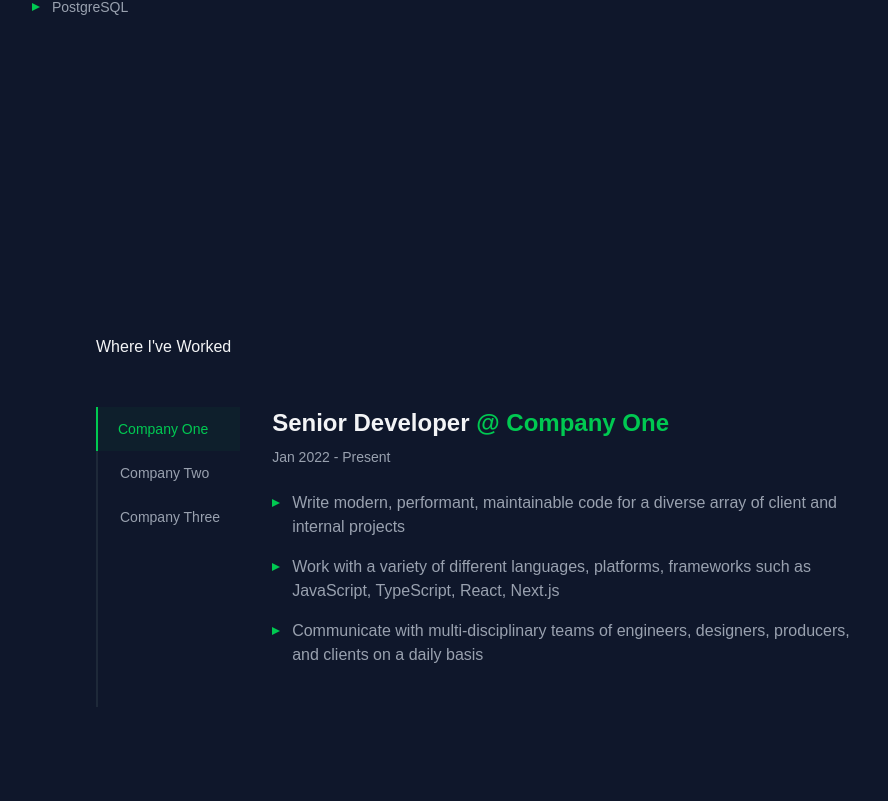
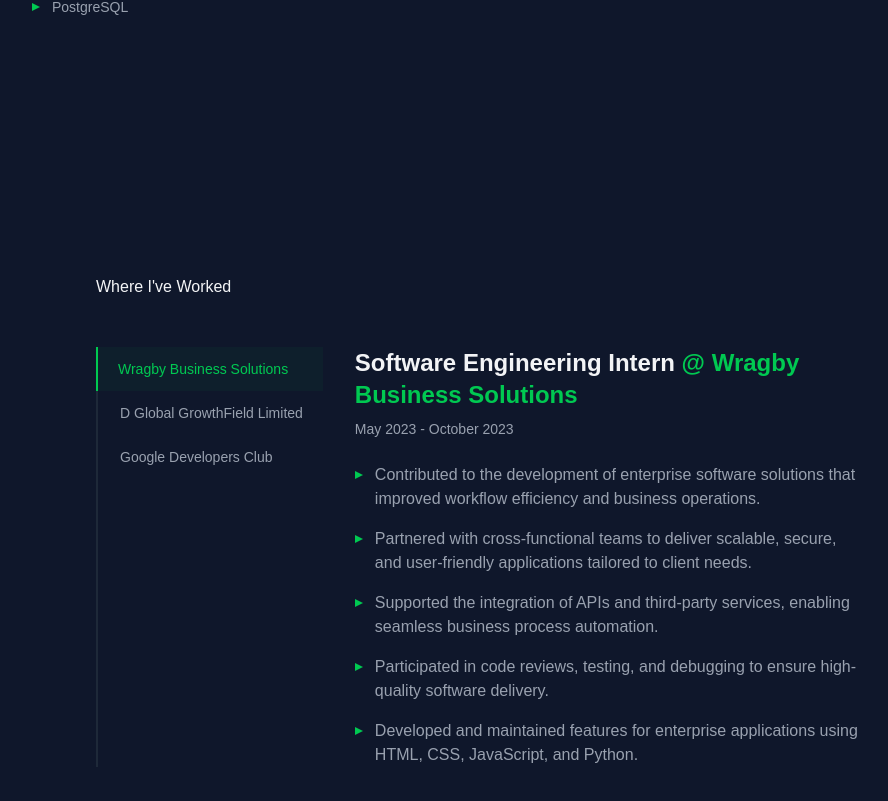
Before and after one commit to Olumightyy/my-portfolio, a Next.js app: page / in a window 1280 px wide. Shown: the part 1541-2342 px from the top of the page, without its empty margins (160-1048 px from the left). Built offline with nearby package versions, Linux system fonts and the light colour scheme.

Commit message:
feat: Update portfolio components and package dependencies

```diff
--- a/src/app/components/About.js
+++ b/src/app/components/About.js
@@ -20,7 +20,7 @@
       <div className="max-w-4xl mx-auto w-full">
         <ScrollReveal>
           <h2 className="numbered-heading text-gray-100">
-            About Me
+            ABOUT ME
           </h2>
         </ScrollReveal>
 
--- a/src/app/components/Experience.js
+++ b/src/app/components/Experience.js
@@ -6,30 +6,33 @@
 export default function Experience() {
   const jobs = [
     {
-      company: 'Company One',
-      title: 'Senior Developer',
-      duration: 'Jan 2022 - Present',
-      url: 'https://company1.com',
+      company: 'Wragby Business Solutions',
+      title: 'Software Engineering Intern',
+      duration: 'May 2023 - October 2023',
+      url: 'https://www.wragbysolutions.com',
       responsibilities: [
-        'Write modern, performant, maintainable code for a diverse array of client and internal projects',
-        'Work with a variety of different languages, platforms, frameworks such as JavaScript, TypeScript, React, Next.js',
-        'Communicate with multi-disciplinary teams of engineers, designers, producers, and clients on a daily basis',
+        'Contributed to the development of enterprise software solutions that improved workflow efficiency and business operations.',
+        'Partnered with cross-functional teams to deliver scalable, secure, and user-friendly applications tailored to client needs.',
+        'Supported the integration of APIs and third-party services, enabling seamless business process automation.',
+        'Participated in code reviews, testing, and debugging to ensure high-quality software delivery.',
+        'Developed and maintained features for enterprise applications using HTML, CSS, JavaScript, and Python.'
       ]
     },
     {
-      company: 'Company Two',
-      title: 'Full Stack Developer',
-      duration: 'Jun 2020 - Dec 2021',
-      url: 'https://company2.com',
+      company: 'D Global GrowthField Limited',
+      title: 'Frontend Developer',
+      duration: 'May 2025 - Present',
+      url: 'https://dglobalgrowthfield.com',
       responsibilities: [
-        'Developed and maintained code for in-house and client websites primarily using HTML, CSS, JavaScript, and React',
-        'Manually tested sites in various browsers and mobile devices to ensure cross-browser compatibility',
+        'Designed, built, and maintained responsive websites using HTML, CSS, JavaScript, and modern frameworks, ensuring seamless performance across devices.',
+        'Supported integration of digital tools and ensured smooth functionality of web-based platforms.',
         'Collaborated with designers to translate mockups into functional web applications',
+        'Supported deployment and version control with Git/GitHub while following Agile development practices.',
       ]
     },
     {
-      company: 'Company Three',
-      title: 'Junior Developer',
+      company: 'Google Developers Club',
+      title: 'Frontend Developer',
       duration: 'Jan 2019 - May 2020',
       url: 'https://company3.com',
       responsibilities: [
--- a/src/app/components/Hero.js
+++ b/src/app/components/Hero.js
@@ -30,7 +30,7 @@
             I'm a software developer specializing in building (and occasionally designing)
             exceptional digital experiences. Currently, I'm focused on building accessible,
             human-centered products at{' '}
-            <a href="#" className="text-green-500 hover:underline transition">D Global GrowthField Limited</a>.
+            <a href="https://dglobalgrowthfield.com" target='_blank' className="text-green-500 hover:underline transition">D Global GrowthField Limited</a>.
           </p>
         </ScrollReveal>
 
--- a/src/app/components/LoadingScreen.js
+++ b/src/app/components/LoadingScreen.js
@@ -5,8 +5,12 @@
 export default function LoadingScreen() {
   const [isLoading, setIsLoading] = useState(true);
   const [progress, setProgress] = useState(0);
+  const [isMounted, setIsMounted] = useState(false);
 
   useEffect(() => {
+    // Ensure component is mounted (client-side only)
+    setIsMounted(true);
+
     // Simulate loading progress
     const progressInterval = setInterval(() => {
       setProgress(prev => {
@@ -18,6 +22,7 @@
       });
     }, 150);
 
+    // Minimum display time to ensure it shows on all devices
     const timer = setTimeout(() => {
       setIsLoading(false);
     }, 2000);
@@ -28,6 +33,17 @@
     };
   }, []);
 
+  // Don't render anything until mounted (prevents hydration mismatch)
+  if (!isMounted) {
+    return (
+      <div className="fixed inset-0 z-[9999] bg-black flex flex-col items-center justify-center">
+        <div className="text-4xl md:text-6xl font-bold font-mono text-green-500 animate-pulse">
+          CALEX DIGITAL
+        </div>
+      </div>
+    );
+  }
+
   if (!isLoading) return null;
 
   return (
@@ -36,13 +52,13 @@
         progress === 100 ? 'opacity-0 pointer-events-none' : 'opacity-100'
       }`}
     >
-      {/* Logo */}
-      <div className="text-6xl font-bold font-mono mb-8 text-green-500 animate-pulse">
+      {/* Logo - Responsive text size */}
+      <div className="text-4xl sm:text-5xl md:text-6xl font-bold font-mono mb-8 text-green-500 animate-pulse px-4 text-center">
         CALEX DIGITAL
       </div>
 
-      {/* Loading Bar */}
-      <div className="w-64 h-1 bg-gray-800 rounded-full overflow-hidden">
+      {/* Loading Bar - Responsive width */}
+      <div className="w-48 sm:w-64 md:w-80 h-1 bg-gray-800 rounded-full overflow-hidden">
         <div
           className="h-full bg-green-500 transition-all duration-300 ease-out"
           style={{ width: `${progress}%` }}
```
Also changed, not shown: package.json (+9 -8 lines), 1 other file (tests, documents, lock files or other folders).
